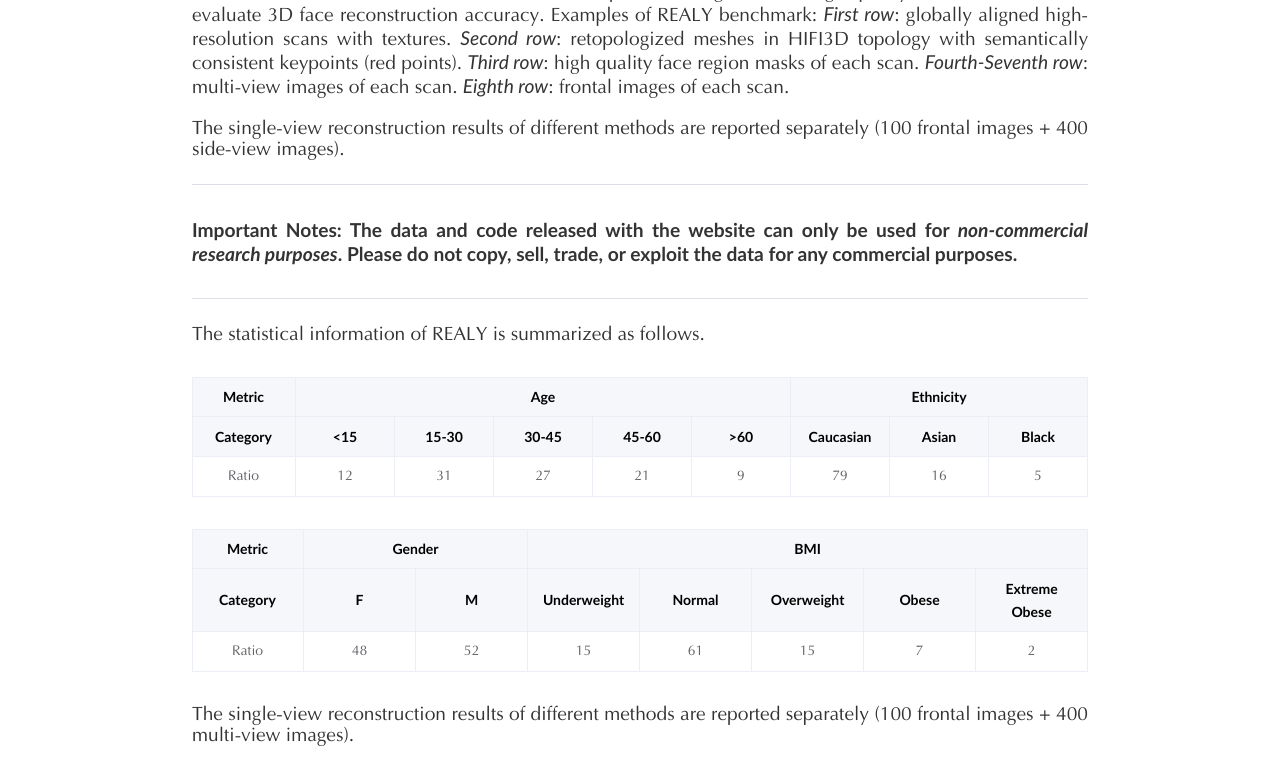
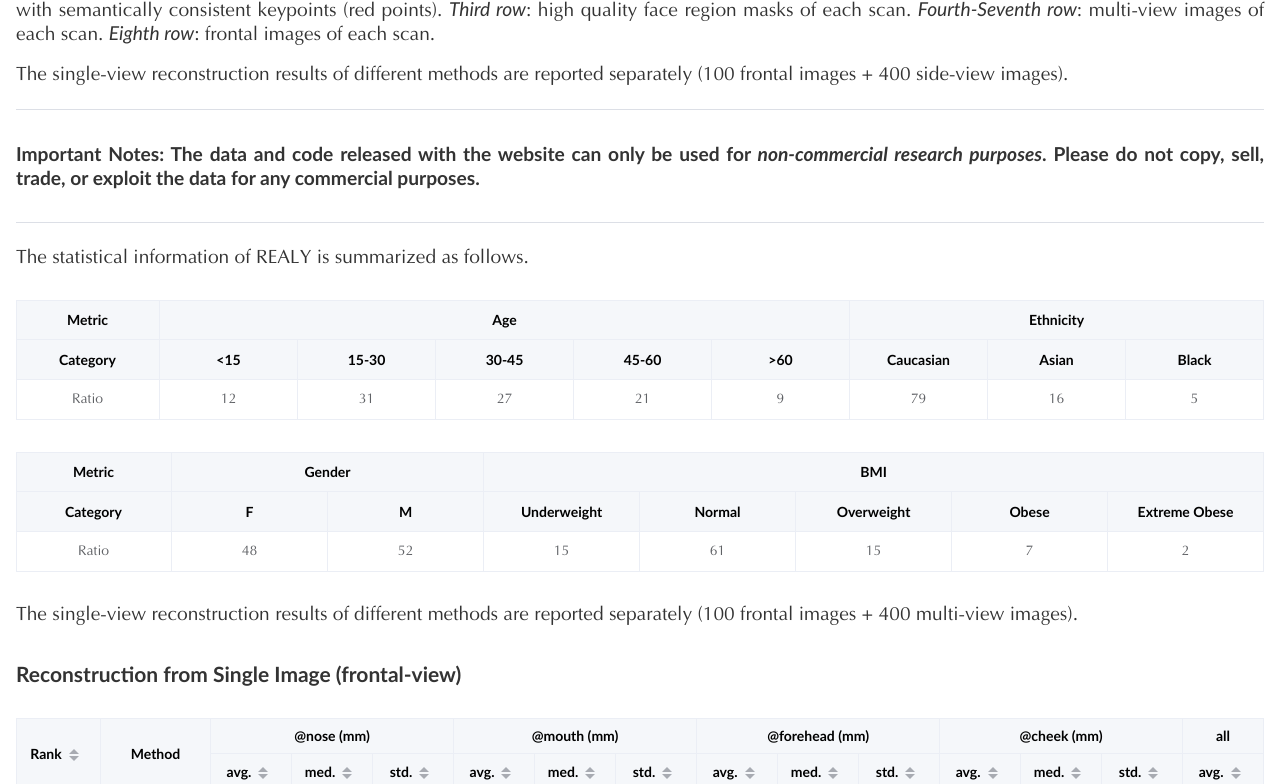
Before and after one commit to czh-98/REALY_homepage, a Vue app: page / in a window 1280 px wide. Shown: the part 1513-2297 px from the top of the page. Built offline with nearby package versions, Linux system fonts and the light colour scheme; a web font is replaced by a local one.

Commit message:
Fix some display problem in small screen

```diff
--- a/src/App.vue
+++ b/src/App.vue
@@ -21,17 +21,14 @@ import Citation from "./components/Citation.vue";
 <style>
 @import url("./assets/academicons.min.css");
 
-html,
-body {
-  @media screen and (max-width: 768px) {
-    font-size: 14px;
-  }
+* {
+  box-sizing: border-box;
 }
+
 body {
   display: flex;
   justify-content: center;
   width: 100%;
-  box-sizing: border-box;
   margin: 0;
   padding: 0;
   font-family: optima, "Optima Bold", "Microsoft YaHei", "Times New Roman",
@@ -48,15 +45,12 @@ body {
   }
 }
 #app {
-  max-width: 70%;
+  width: min(100%, 1280px);
   display: flex;
   align-items: center;
   flex-direction: column;
   margin-top: 2rem;
-
-  @media screen and (max-width: 768px) {
-    max-width: 90%;
-  }
+  padding: 0 1rem;
 }
 h1,
 h2,
--- a/src/components/Section2.vue
+++ b/src/components/Section2.vue
@@ -255,8 +255,7 @@
           prop="nose_std"
           label="std."
           align="center"
-          sortasortable="custom"
-          ble
+          sortable="custom"
         >
           <template #default="{ row }">
             <span :style="dataStyle(row['nose_std'].bold)">
@@ -472,7 +471,7 @@ const frontalViewDataRef = ref(frontalViewData);
 const sideViewDataRef = ref(sideViewData);
 
 function headerCellStyle({}): CellStyle<cellStyle> {
-  const style = { color: "black", padding: "6px" };
+  const style = { color: "black", padding: "6px 0" };
   // if (column.property === "nose") {
   //   Object.assign(style, { backgroundColor: "rgb(181,228,140)" });
   // }
```
